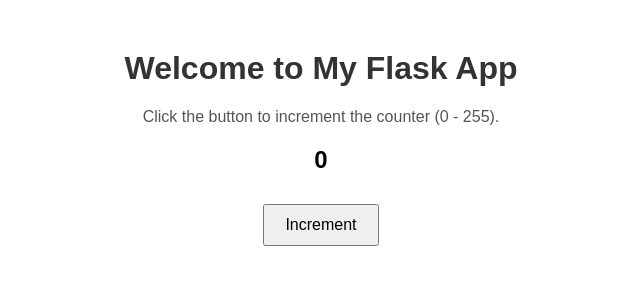
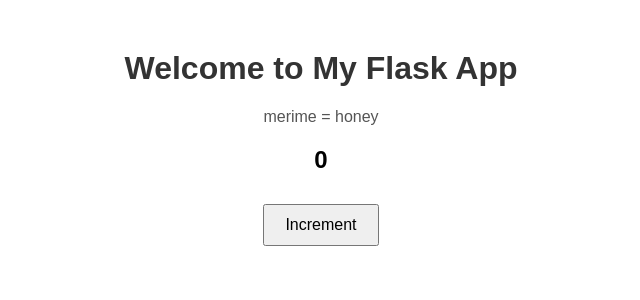
Before and after one commit to nassimoyah/flaskAPI, a Flask app: page /home in a window 1280 px wide. Shown: the top 300 px of the page, without its empty margins (319-959 px from the left). Run offline with Flask 3, Linux system fonts and the light colour scheme.

Commit message:
third commit

```diff
--- a/templates/home.html
+++ b/templates/home.html
@@ -26,7 +26,7 @@
 </head>
 <body>
     <h1>Welcome to My Flask App</h1>
-    <p>Click the button to increment the counter (0 - 255).</p>
+    <p>   merime =  honey </p>
     <h2 id="counter">0</h2>
     <button onclick="incrementCounter()">Increment</button>
 
```
